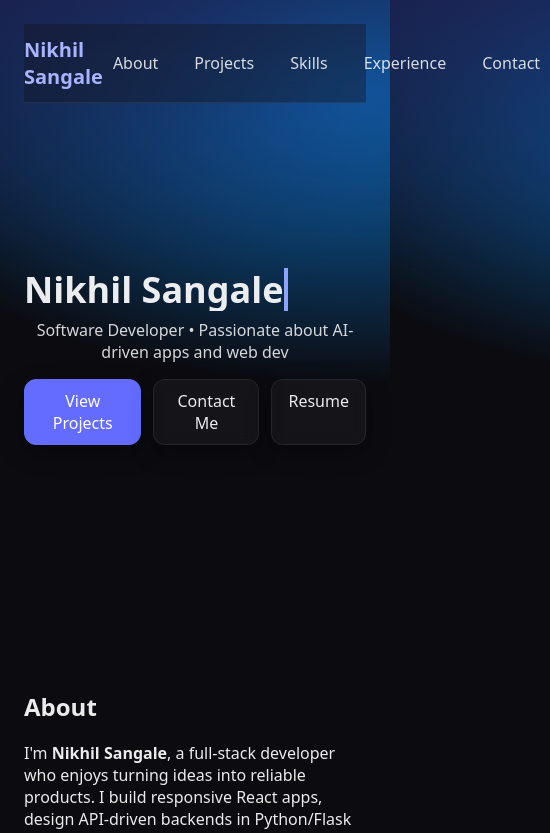
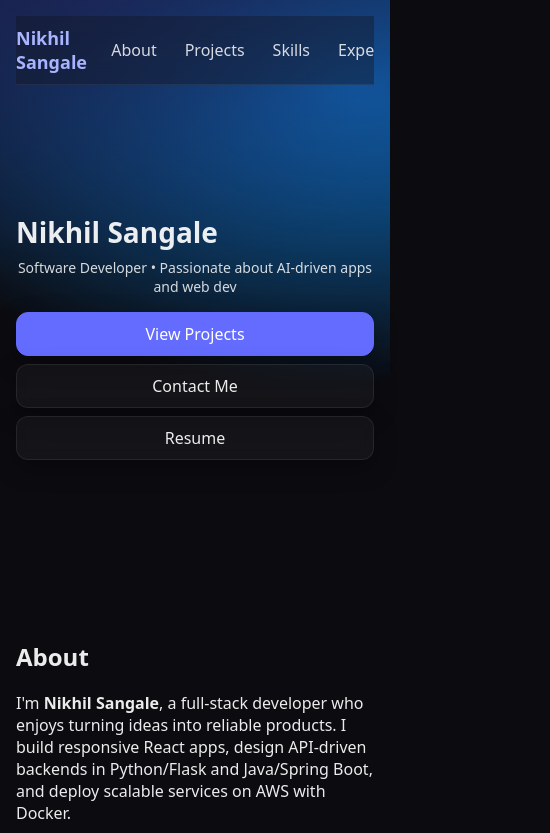
Before and after one commit to Nikhilsangale2002/Portfolio, a React (Vite) app: page / in a window 390 px wide. Shown: the top 833 px of the page, 550 px wide, since content can reach past the window. Built offline with nearby package versions, Linux system fonts and the light colour scheme.

Commit message:
chore: init portfolio

```diff
--- a/src/App.css
+++ b/src/App.css
@@ -48,12 +48,37 @@
 .exp-sub { margin: 0 0 10px; opacity: 0.8; }
 .exp-list { margin: 0; padding-left: 18px; }
 
+/* Mobile refinements */
+@media (max-width: 768px) {
+  #root { padding: 16px; }
+  .section { padding: 32px 0; }
+  .site-header { position: sticky; top: 0; padding: 10px 0; }
+  .brand { font-size: 18px; }
+  .nav { gap: 8px; flex-wrap: nowrap; justify-content: flex-start; overflow-x: auto; -webkit-overflow-scrolling: touch; scrollbar-width: none; }
+  .nav::-webkit-scrollbar { display: none; }
+  .nav a { padding: 8px 10px; white-space: nowrap; }
+  .hero p { font-size: 14px; }
+  .hero-actions { flex-direction: column; align-items: stretch; gap: 8px; }
+  .project-grid { grid-template-columns: repeat(auto-fit, minmax(200px, 1fr)); gap: 12px; }
+  .project-card { padding: 16px; }
+  .skill-groups { grid-template-columns: repeat(auto-fit, minmax(200px, 1fr)); gap: 12px; }
+  .skill-chip { padding: 8px 12px; }
+}
+
 /* Resume */
 .resume-embed { border-radius: 16px; overflow: hidden; box-shadow: 0 10px 30px rgba(0,0,0,0.3); }
 
 /* Responsive */
 @media (max-width: 600px) {
-  .hero h1 { font-size: 36px; }
+  .hero h1 { font-size: 28px; }
+}
+
+/* Extra-small phones */
+@media (max-width: 380px) {
+  #root { padding: 12px; }
+  .brand { font-size: 16px; }
+  .btn { padding: 9px 12px; font-size: 14px; }
+  .typing { border-right-width: .08em; }
 }
 
 /* Typing animation */
```
